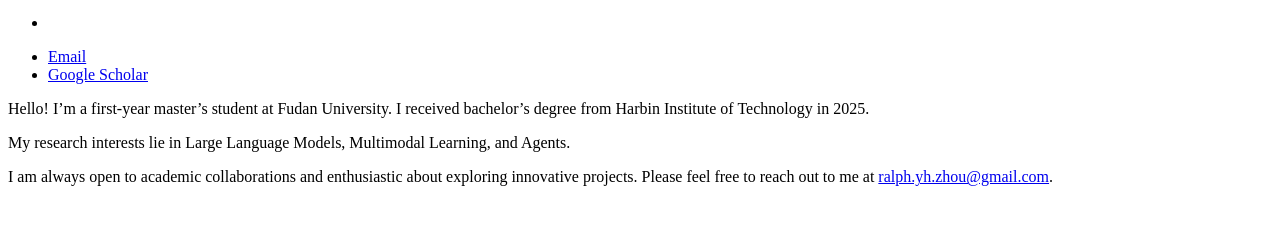
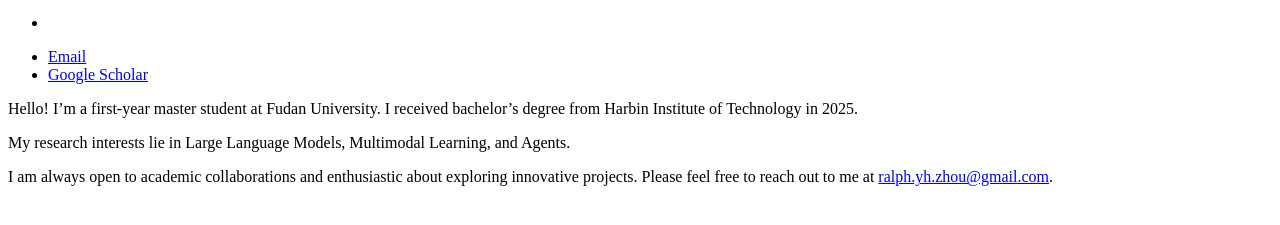
Before and after one commit to Ralph-Zhou/ralph-zhou.github.io, a Jekyll site: the page built from _pages/information/intro.md, in a window 1280 px wide. Shown: the part 256-481 px from the top of the page. Built offline with Jekyll 4.4.1, drawn with Linux system fonts in a browser that asks for light colours; our own code applies the rules of GitHub Pages for plain Markdown files.

```diff
--- a/_pages/information/intro.md
+++ b/_pages/information/intro.md
@@ -1,4 +1,4 @@
-Hello! I'm a first-year master's student at Fudan University. I received bachelor's degree from Harbin Institute of Technology in 2025.
+Hello! I'm a first-year master student at Fudan University. I received bachelor's degree from Harbin Institute of Technology in 2025.
 
 My research interests lie in Large Language Models, Multimodal Learning, and Agents.
 
```
